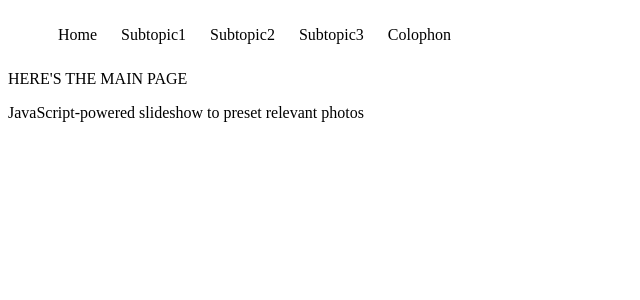
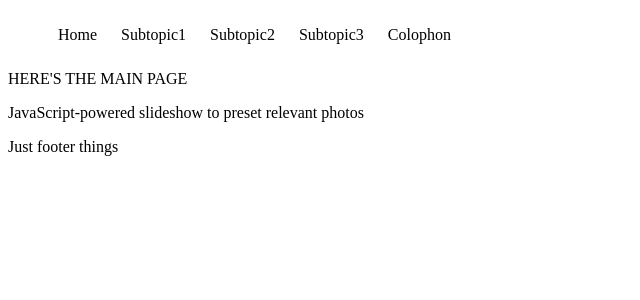
Before and after one commit to yito2/team8-website, a PHP site: page / in a window 1280 px wide. Shown: the top 300 px of the page, without its empty margins (0-640 px from the left). Run offline with PHP 8.4, Linux system fonts and the light colour scheme.

Commit message:
Footer php added

```diff
--- a/colophon.php
+++ b/colophon.php
@@ -44,6 +44,6 @@ what are the sources of the content?
 
 </body>
 
-<!--Probably use a php include for the footer-->
+<div class="footer"><?php include("footer.php");?></div>
 
 </html>
--- /dev/null
+++ b/footer.php
@@ -0,0 +1 @@
+Just footer things
--- a/index.php
+++ b/index.php
@@ -14,7 +14,7 @@
 
 <!--Probably use a php include for the hero/header-->
 
-<div class="nav-bar" ><?php include("nav.php");?></div>
+<div class="nav-bar"><?php include("nav.php");?></div>
 
 <p>HERE'S THE MAIN PAGE</p>
 
@@ -22,6 +22,6 @@
 
 </body>
 
-<!--Probably use a php include for the footer-->
+<div class="footer"><?php include("footer.php");?></div>
 
 </html>
--- a/subtopic1.php
+++ b/subtopic1.php
@@ -21,6 +21,6 @@
 
 </body>
 
-<!--Probably use a php include for the footer-->
+<div class="footer"><?php include("footer.php");?></div>
 
 </html>
--- a/subtopic2.php
+++ b/subtopic2.php
@@ -21,6 +21,6 @@
 
 </body>
 
-<!--Probably use a php include for the footer-->
+<div class="footer"><?php include("footer.php");?></div>
 
 </html>
--- a/subtopic3.php
+++ b/subtopic3.php
@@ -21,6 +21,6 @@
 
 </body>
 
-<!--Probably use a php include for the footer-->
+<div class="footer"><?php include("footer.php");?></div>
 
 </html>
```
